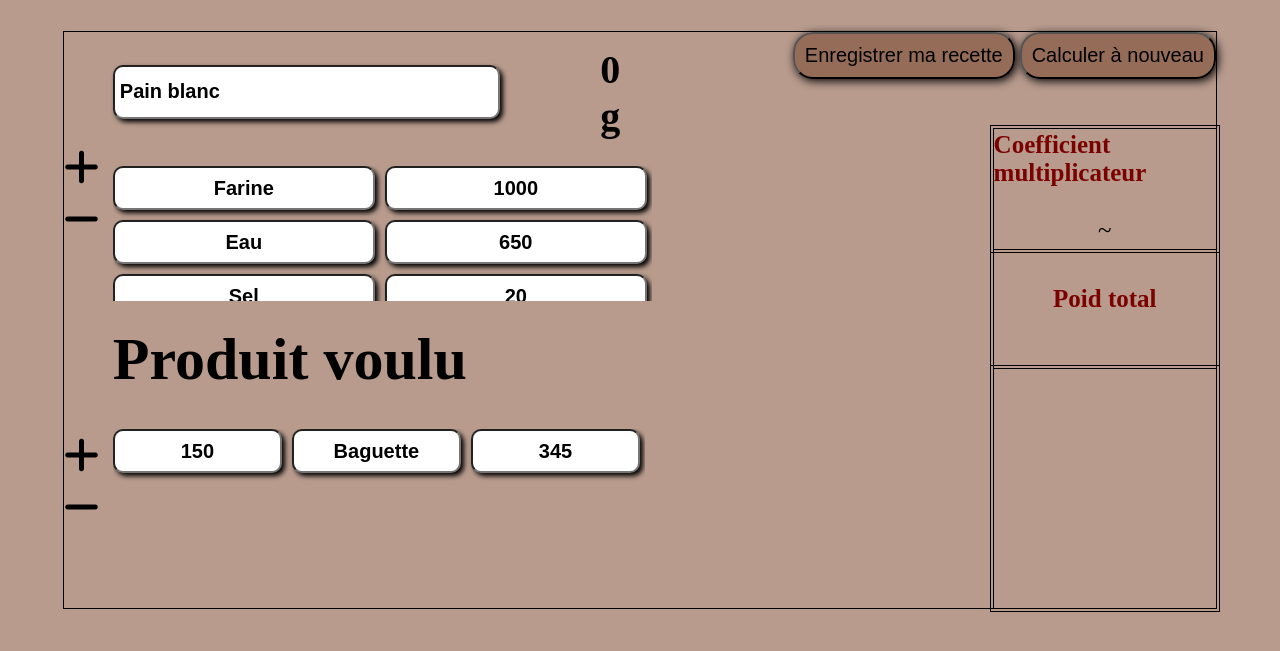
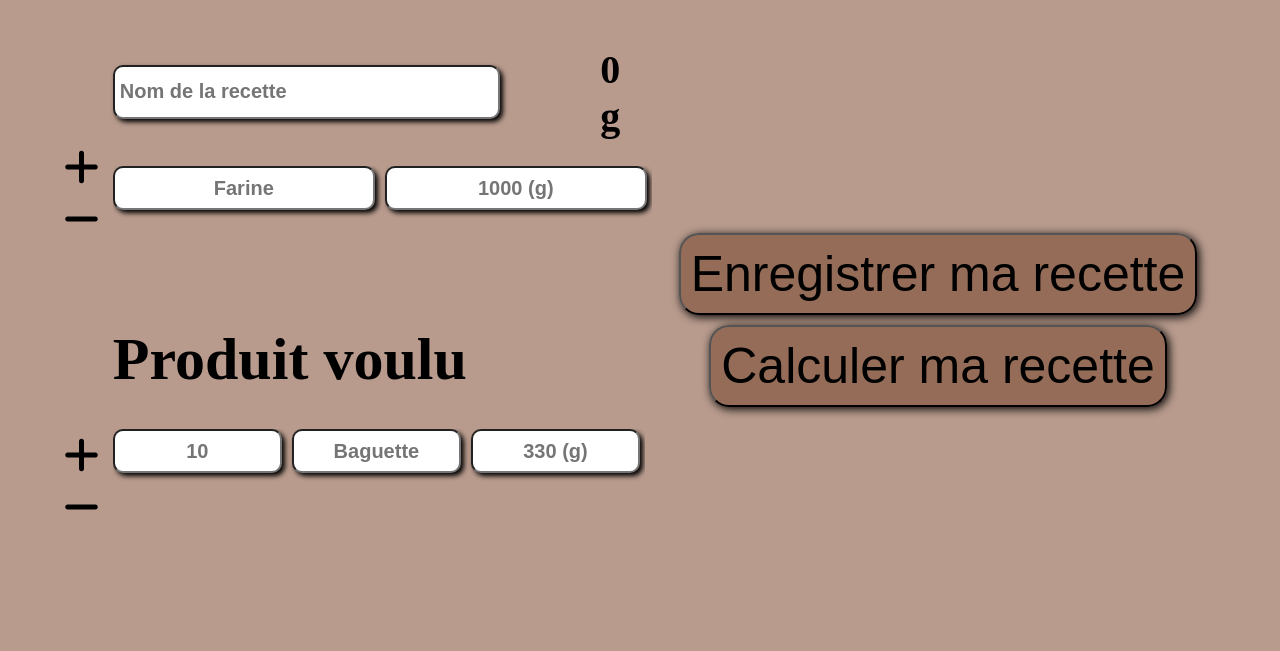
Before and after one commit to AnthonyBoschat/Presentation, a PHP site: the page made by Boulangerie/main_page/main.php in a window 1280 px wide. Shown: the part 64-715 px from the top of the page. Run offline with PHP 8.4, Linux system fonts and the light colour scheme; the visitor is signed in with stand-in values (Sample User, id 1).

Commit message:
Systeme de sauvegarde pour une recette en base de donnée

```diff
--- a/Boulangerie/main_page/main.css
+++ b/Boulangerie/main_page/main.css
@@ -49,7 +49,7 @@
     opacity: 0.5;
 }
 
-#button_calcule:hover
+.big_button:hover
 {
     cursor: pointer;
     box-shadow: 4px 4px 15px black;
@@ -119,7 +119,6 @@ header div
 #deconnection_button
 {
     background: none;
-    outline: none;
     border: none;
     color: white;
     font-size: 20px;
@@ -139,7 +138,6 @@ header div
     width: 90%;
     height: 90%;
     display: flex;
-    outline: 1px solid black;
 }
 
 /* Box de l'utilisateur */
@@ -202,10 +200,10 @@ header div
     display: flex;
     flex-direction: column;
     gap: 10px;
-    height: 100%;
-    max-height: 100%;
+    height: 500px;
     overflow-y: auto;
     padding-right: 5px;
+    padding-bottom: 5px;
 }
 
 .input_line
@@ -285,12 +283,14 @@ header div
 #programme_box_button
 {
     width: 50%;
-    display: none;
+    display: flex;
+    gap: 10px;
     justify-content: center;
     align-items: center;
+    flex-direction: column;
 }
 
-#button_calcule
+.big_button
 {
     font-size: 50px;
     background: none;
@@ -307,7 +307,7 @@ header div
 {
     width: 50%;
     flex-direction: column;
-    display: flex;
+    display: none;
 }
 
 #programme_box_header
--- a/Boulangerie/main_page/main.php
+++ b/Boulangerie/main_page/main.php
@@ -30,23 +30,11 @@
                             <div><i class="fa-solid fa-minus minus"></i></div>
                         </div>
                         <div class="input_box_global">
-                            <div class="title"><input type="text" placeholder="Nom de la recette" id="name_recette" value="Pain blanc"> <span id="user_poid_total_recette_value">0 g</span></div>
+                            <div class="title"><input type="text" placeholder="Nom de la recette" id="name_recette"> <span id="user_poid_total_recette_value">0 g</span></div>
                             <div class="input_box" id="recette_input_box">
                                 <div class="recette_input_line input_line">
-                                    <input type="text" placeholder="Farine" id="user_recette_ingredient" class="required user_recette_ingredient" value="Farine">
-                                    <input type="text" placeholder="1000 (g)" id="user_recette_poid" class="user_recette_poid required required_number" value="1000">
-                                </div>
-                                <div class="recette_input_line input_line">
-                                    <input type="text" placeholder="Farine" id="user_recette_ingredient" class="required user_recette_ingredient" value="Eau">
-                                    <input type="text" placeholder="1000 (g)" id="user_recette_poid" class="user_recette_poid required required_number" value="650">
-                                </div>
-                                <div class="recette_input_line input_line">
-                                    <input type="text" placeholder="Farine" id="user_recette_ingredient" class="required user_recette_ingredient" value="Sel">
-                                    <input type="text" placeholder="1000 (g)" id="user_recette_poid" class="user_recette_poid required required_number" value="20">
-                                </div>
-                                <div class="recette_input_line input_line">
-                                    <input type="text" placeholder="Farine" id="user_recette_ingredient" class="required user_recette_ingredient" value="Levure">
-                                    <input type="text" placeholder="1000 (g)" id="user_recette_poid" class="user_recette_poid required required_number" value="10">
+                                    <input type="text" placeholder="Farine" id="user_recette_ingredient" class="required_save required_calcul user_recette_ingredient">
+                                    <input type="text" placeholder="1000 (g)" id="user_recette_poid" class="required_save user_recette_poid required_calcul required_number">
                                 </div>
                             </div>
                         </div>
@@ -65,9 +53,9 @@
                             <div class="title">Produit voulu</div>
                             <div class="input_box" id="product_input_box">
                                 <div class="product_input_line input_line">
-                                    <input type="text" placeholder="10" class="user_product_number required required_number" value="150">
-                                    <input type="text" placeholder="Baguette" class="user_product_name required" value="Baguette">
-                                    <input type="text" placeholder="330 (g)" class="user_product_poid required required_number" value="345">
+                                    <input type="text" placeholder="10" class="user_product_number required_calcul required_number">
+                                    <input type="text" placeholder="Baguette" class="user_product_name required_calcul">
+                                    <input type="text" placeholder="330 (g)" class="user_product_poid required_calcul required_number">
                                 </div>
                             </div>
                         </div>
@@ -79,11 +67,12 @@
 
 
             <div id="programme_box_button">
-                <button id="button_calcule">Calculer ma recette</button>
+                <button class="big_button save_recette">Enregistrer ma recette</button>
+                <button class="big_button" id="button_calcule">Calculer ma recette</button>
             </div>
             <div id="programme_box">
                 <div id="programme_box_header">
-                    <button id="save_recette">Enregistrer ma recette</button>
+                    <button class="save_recette">Enregistrer ma recette</button>
                     <button id="button_calcule_again">Calculer à nouveau</button>
                 </div>
                 <div id="programme_box_main">
--- a/Boulangerie/main_page/main_javascript.js
+++ b/Boulangerie/main_page/main_javascript.js
@@ -108,9 +108,11 @@ function bouton_recalcul_description()
 
 function bouton_save_recette_description()
 {
-    const bouton_save_recette = document.getElementById("save_recette")
-
-    bouton_save_recette.addEventListener("click", save_recette ,true)
+    const bouton_save_recette = document.querySelectorAll(".save_recette")
+    bouton_save_recette.forEach(bouton =>
+        {
+            bouton.addEventListener("click", save_recette ,true)
+        })
 }
 
 function correction_de_saisi_description()
@@ -187,7 +189,7 @@ function supprimer_input_line(event)
 // bouton_calcul_description -> calculer la nouvelle recette, et afficher la boite recette final
 function calcul_et_affichage()
 {
-    if(input_rempli())
+    if(input_rempli_calcul())
     {
         calcul_et_affichage_CALCUL()
         calcul_et_affichage_ANIMATION()
@@ -225,7 +227,7 @@ function calcul_et_affichage_ANIMATION()
 function calcul_et_affichage_CALCUL()
 {
     // On reverifie les champs saisi pour le bouton recalcule
-    if(input_rempli())
+    if(input_rempli_calcul())
     {
         // Calcul, affiche, et renvoi le total de la recette attendu
         let poid_total = recette_voulu_CALCUL_TOTAL()
@@ -250,7 +252,7 @@ function save_recette()
         return alert("Merci de saisir un nom pour la recette")
     }
     // On verifie ensuite que tout les inputs sont rempli, et conforme aux attentes de valeurs
-    if(!input_rempli())
+    if(!input_rempli_save())
     {
        return
     }
@@ -258,7 +260,6 @@ function save_recette()
     let nom_recette_value = nom_recette.value
     let inputs_user_recette_ingredient = document.querySelectorAll(".user_recette_ingredient")
     let inputs_user_recette_poid = document.querySelectorAll(".user_recette_poid")
-
     // on initialise un object qui sera ensuite envoyer à PHP qui contiendra toutes les informations, avec déjà le nom de la recette et le tableau qui contiendra les nom d'ingrédient et quantité de la recette
     let datas =
     {
@@ -344,13 +345,13 @@ function update_total_poid_recette()
 //////////////////////////////////////////////
 //////////////////////////////////////////////
 
-// Affiche une alerte si tout les champs de saisies n'ont pas été rempli
-function input_rempli()
+// Affiche une alerte si tout les champs de saisies nécessaire pour les calculs ont été rempli
+function input_rempli_calcul()
 {
     // On supprime les ligne d'input totalement vide ( donc inutile )
     suppression_input_line_vide()
     // On verifie si les inputs sont soit vide, soit les inputs ou des nombres son attendu, sont biend es nombres
-    let inputs = document.querySelectorAll(".required")
+    let inputs = document.querySelectorAll(".required_calcul")
     for(let i = 0; i< inputs.length; i++)
     {
         if(!inputs[i].value)
@@ -379,6 +380,29 @@ function input_rempli()
                 }
             }
             return alert("Attention de bien enregistrer des nombres dans les champs attendu")
+        }
+    }
+    return true
+}
+// Affiche une alerte si tout les champs de saisies nécessaire pour la sauvegarde ont été rempli
+function input_rempli_save()
+{
+    // On supprime les ligne d'input totalement vide ( donc inutile )
+    suppression_input_line_vide()
+    // On verifie si les inputs sont soit vide, soit les inputs ou des nombres son attendu, sont biend es nombres
+    let inputs = document.querySelectorAll(".required_save")
+    for(let i = 0; i< inputs.length; i++)
+    {
+        if(!inputs[i].value)
+        {
+            for(let x = 0; x<inputs.length; x++)
+            {
+                if(!inputs[x].value)
+                {
+                    inputs[x].classList.add("error_saisi")
+                }
+            }
+            return alert("Tout les champs n'ont pas été rempli")
         }
     }
     return true
```
Also changed, not shown: Boulangerie/code.sql (+20 -8 lines), Boulangerie/main_page/save_recette_treatment.php (+24 -4 lines).
